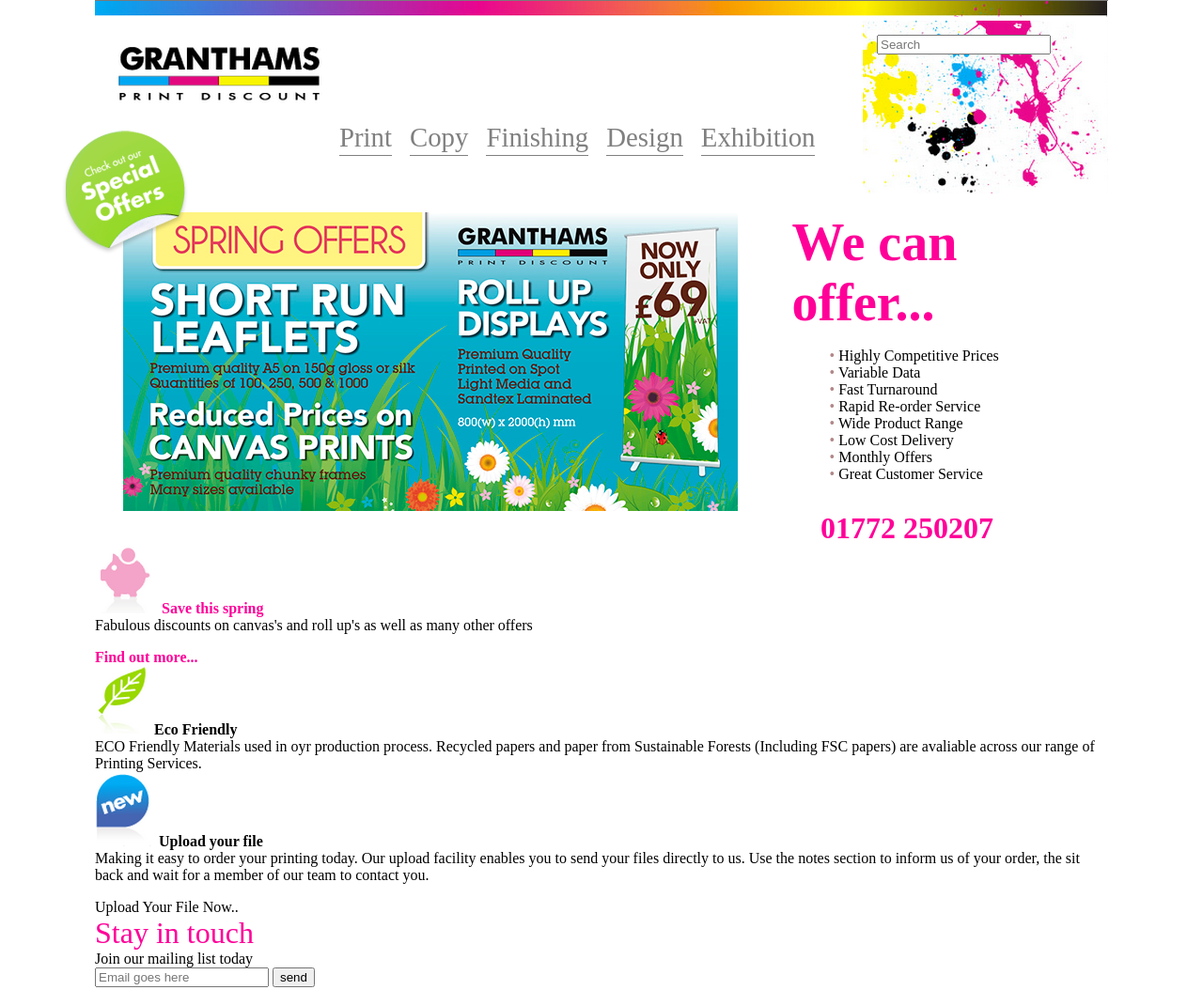
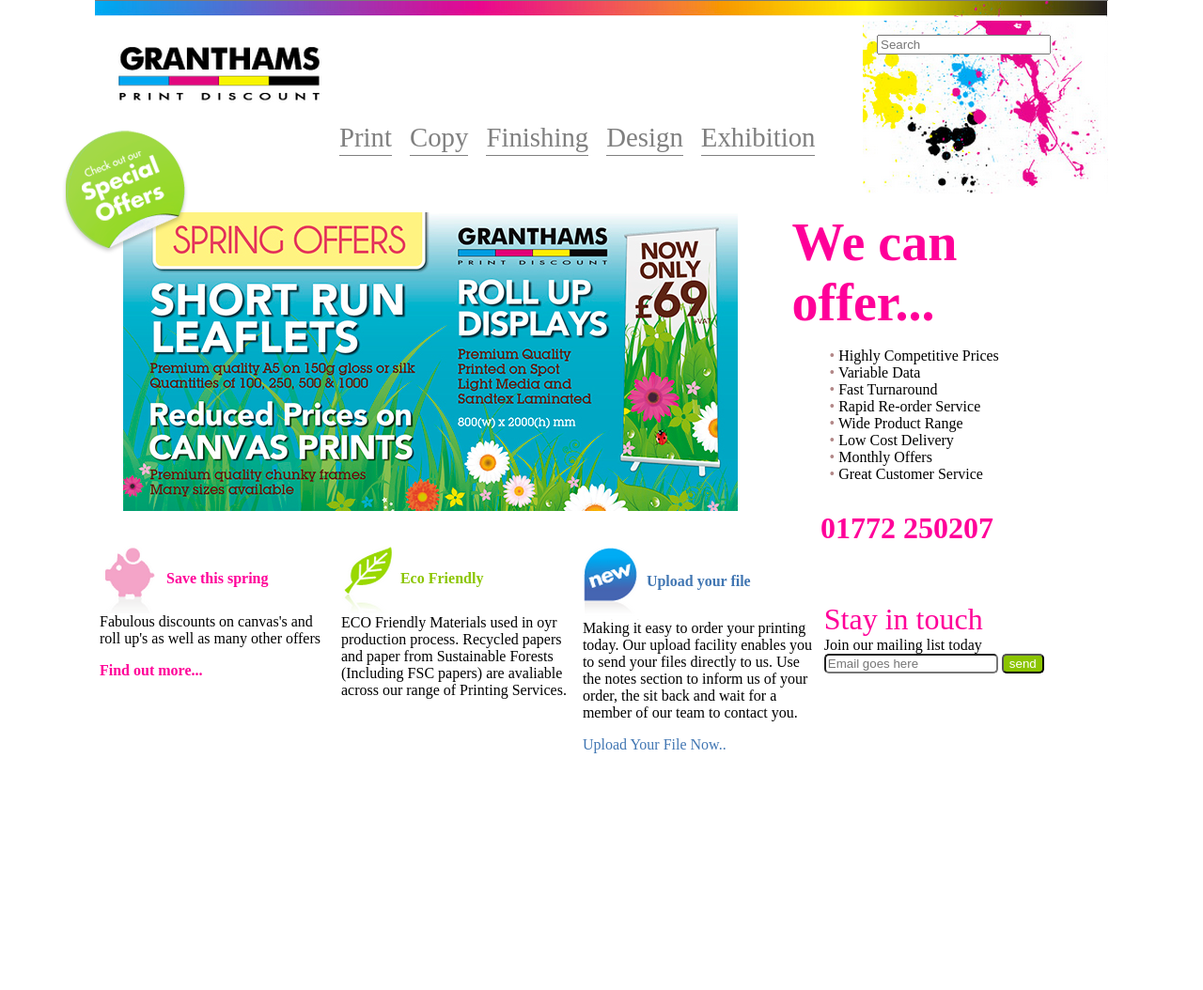
Before and after one commit to MonkeyDKoki/pw218309, a plain HTML site: page practica02css3/index.html in a window 1280 px wide. Shown: the whole page at 94% size. Drawn offline with Linux system fonts and the light colour scheme.

Commit message:
Practica02 terminada

```diff
--- a/practica02css3/css/estilos.css
+++ b/practica02css3/css/estilos.css
@@ -62,12 +62,39 @@
 	color: #b28787;
 	content:  "• ";
 }
+#secc03art04{
+	padding-top: 60px;
+}
 #segundaseccion article{
 	padding-right: 122px;
 	text-align: right;
 }
+#terceraseccion article{
+	width: 23%;
+	display: inline-block;
+	padding-left: 5px;
+	vertical-align: top;
+}
+#terceraseccion article img{
+	/*Alineacion vertical del texto que lo rodea*/
+	vertical-align: middle;
+}
+#terceraseccion article input[type="email"]{
+	border-radius: 5px;
+}
+#terceraseccion article input[type="button"]{
+	background:#8bc500;
+	border-radius: 5px;
+	color: white;
+}
 .colorrosa{
 	color:#FF0099;
+}
+.colorazul{
+	color:#4277B3;
+}
+.colorverde{
+	color:#8BC500;
 }
 .letragrande{
 	font-size: 3.5em;/*3.5*16*/
--- a/practica02css3/index.html
+++ b/practica02css3/index.html
@@ -85,7 +85,7 @@
 			<span class="colorazul">Upload Your File Now..</span>
 
 		</article>
-		<article>
+		<article id="secc03art04">
 			<span class="colorrosa letramediana">Stay in touch</span>
 			<br>
 			Join our mailing list today
```
